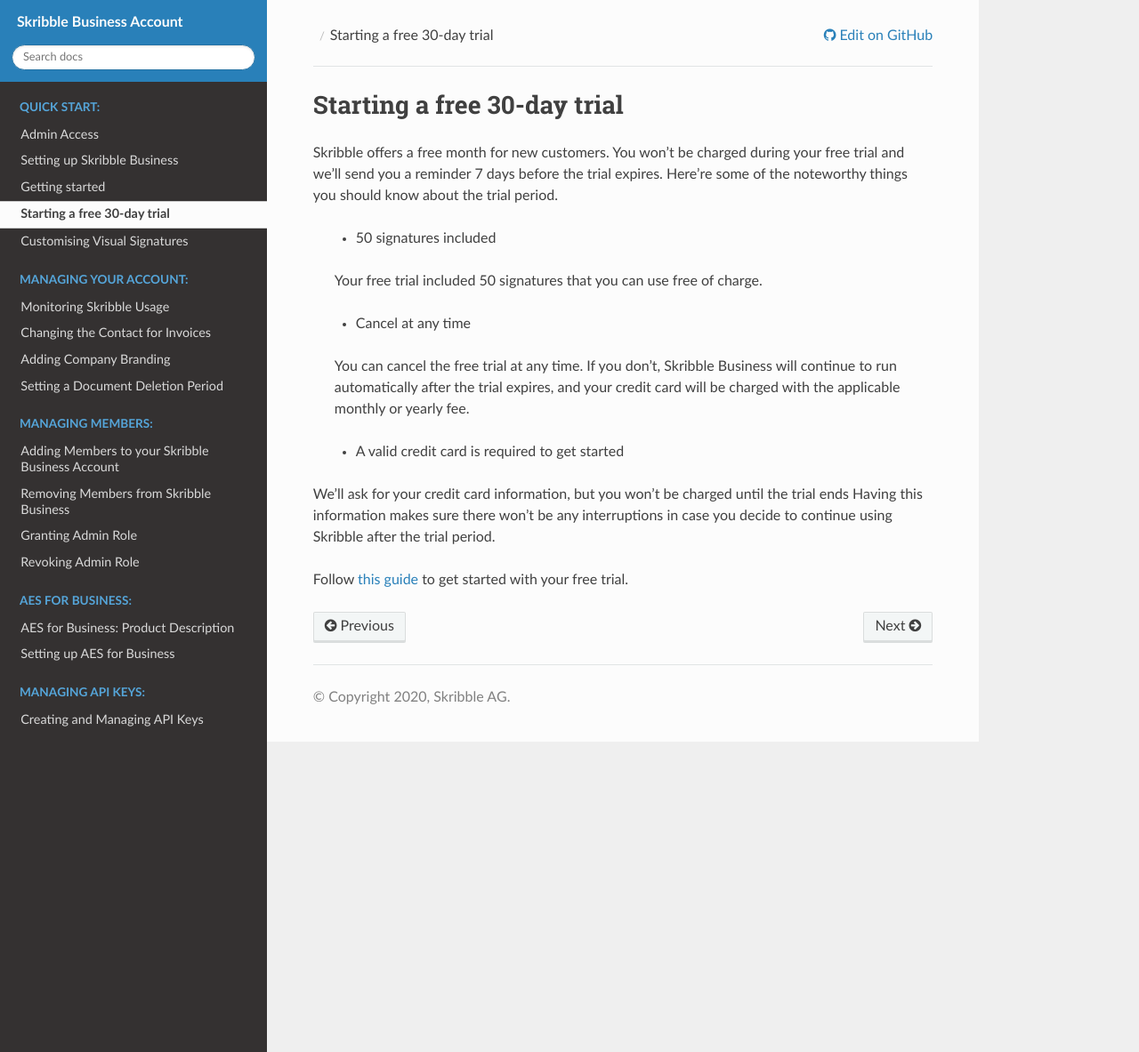
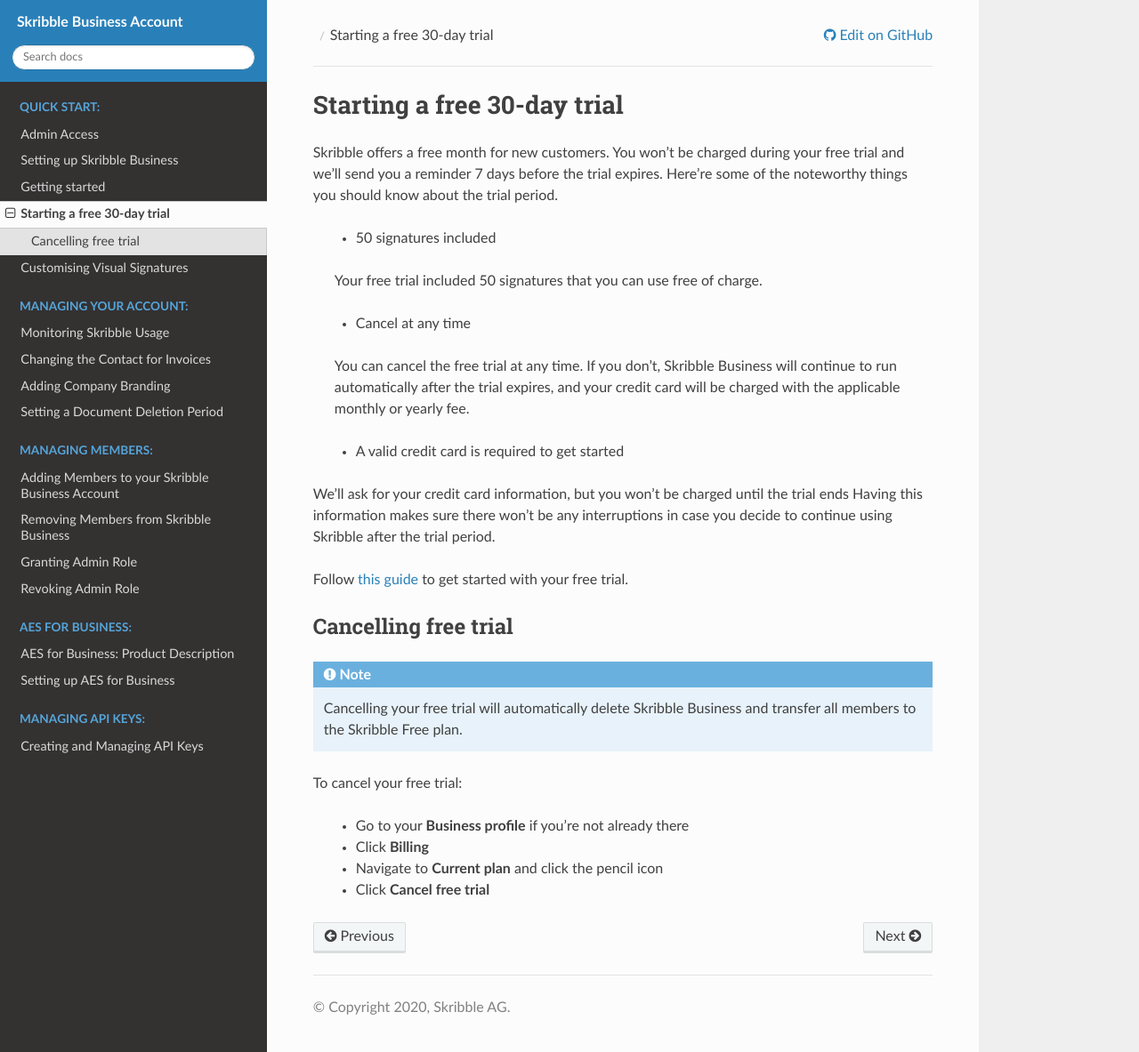
Before and after one commit to matthieu-bt/business-guide, a Sphinx documentation site: the page built from source/quickstart/trial.rst, in a window 1280 px wide and 1183 px high. Shown: the whole window at 89% size. Built offline with Sphinx 7.4.7 and the Read the Docs theme 2.0.0, drawn with Linux system fonts in a browser that asks for light colours.

Commit message:
Content added
Cancellation content added

```diff
--- a/source/quickstart/trial.rst
+++ b/source/quickstart/trial.rst
@@ -22,3 +22,21 @@
 Follow `this guide`_ to get started with your free trial.
 
 .. _this guide: https://docs.skribble.com/business-admin/quickstart/upgrade.html
+
+
+
+Cancelling free trial
+-------------------------
+
+.. NOTE::
+  Cancelling your free trial will automatically delete Skribble Business and transfer all members to the Skribble Free plan.
+
+To cancel your free trial:
+
+  - Go to your **Business profile** if you’re not already there
+
+  - Click **Billing**
+
+  - Navigate to **Current plan** and click the pencil icon
+
+  - Click **Cancel free trial**
```
